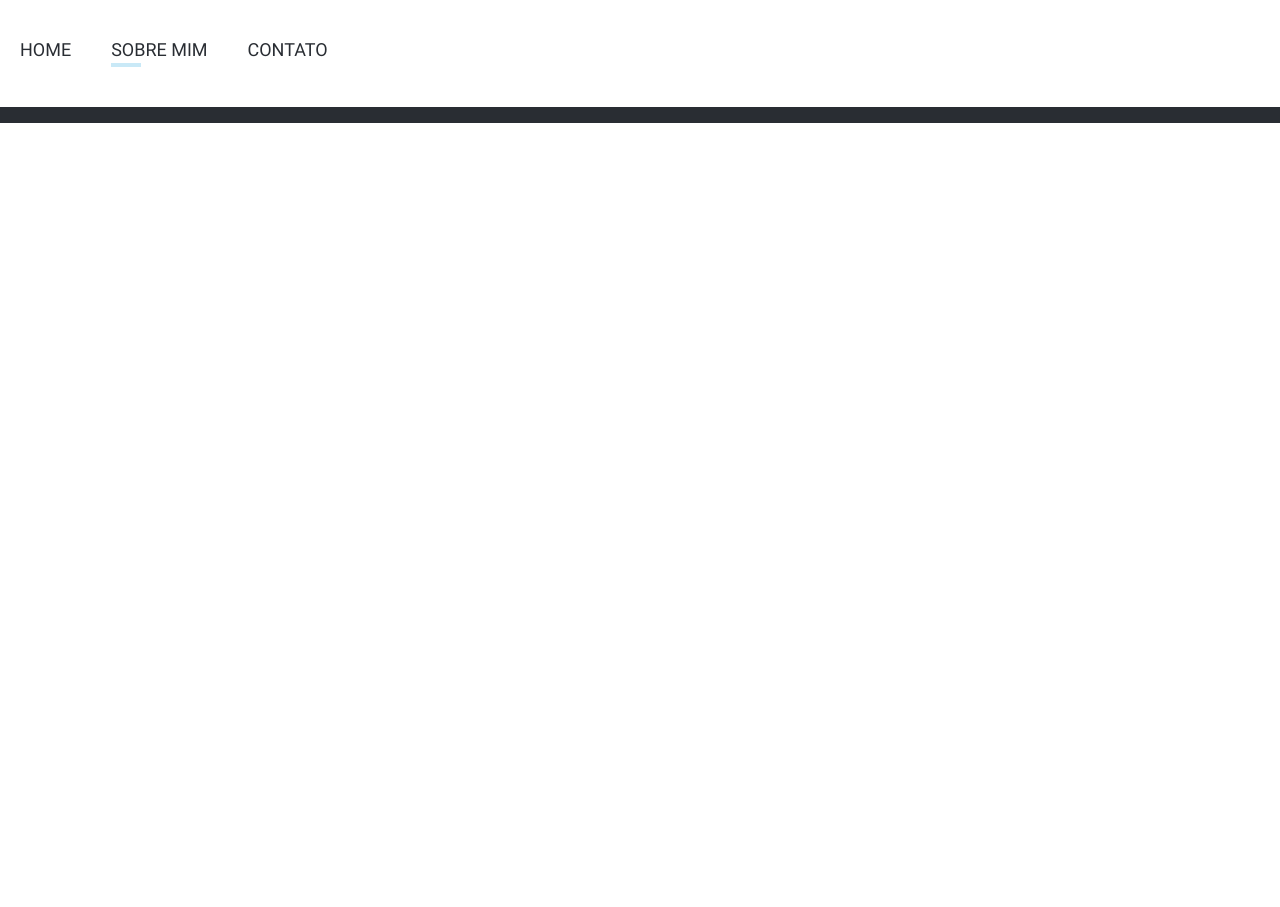
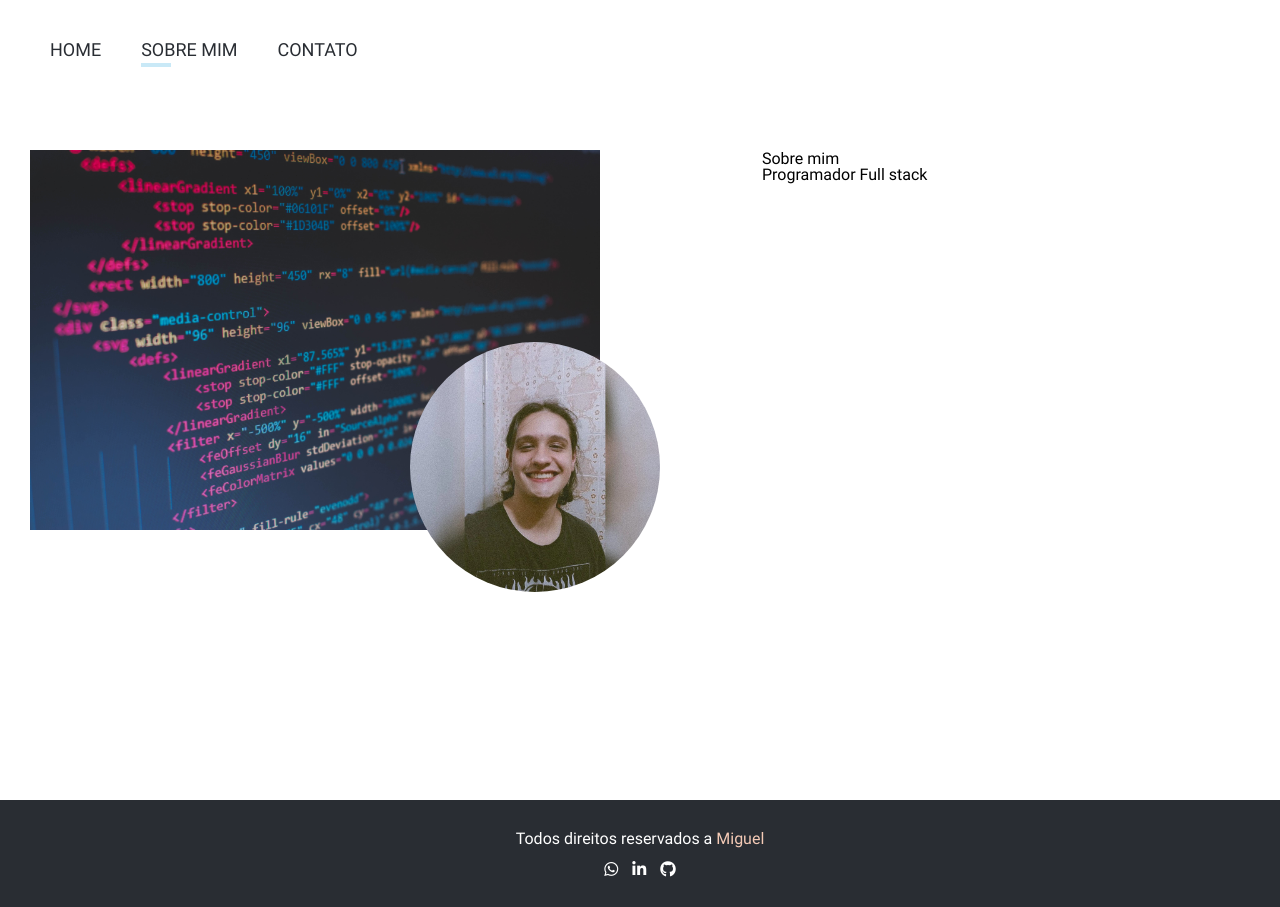
Before and after one commit to Miguel2k20/curriculo, a PHP site: page /sobrenos in a window 1280 px wide. Before the commit the page ends 123 px from the top, so only its background shows below. Run offline with PHP 8.4, Linux system fonts and the light colour scheme; some libraries are stand-ins or nearby versions.

Commit message:
sobrenos inicio

```diff
--- /dev/null
+++ b/estilos/css/responsive.css
@@ -0,0 +1,20 @@
+@media screen and (max-width:1439px) {
+
+}
+@media screen and (max-width:1260px) {
+
+}
+@media screen and (max-width:1030px) {
+
+}
+@media screen and (max-width:960px) {
+	.container {width:calc(100% - 20px)!important;margin-left: 10px;}
+}
+@media screen and (max-width:820px) {
+}
+@media screen and (max-width:620px) {
+
+}
+@media screen and (max-width:375px) {
+
+}
--- a/estilos/css/site.css
+++ b/estilos/css/site.css
@@ -4,10 +4,27 @@ body {
 }
 .container {
     max-width: 1440px;
-    width: 100%;
+    width: calc(100% - 60px);
     height: 100%;
     margin: 0 auto;
 }
+.content {
+    display: flex;
+}
+::-webkit-scrollbar {
+  width: 10px;
+}
+::-webkit-scrollbar-track {
+  background: #f1f1f1;
+}
+::-webkit-scrollbar-thumb {
+  background: #888;
+  transition: all 0.5s ease;
+}
+::-webkit-scrollbar-thumb:hover {
+  background: var(--second-color);
+}
+
 #header {
     position: fixed;
     left: 0;
@@ -133,7 +150,6 @@ body {
 #home .banner .text .subtitle{
     font-size: 25px;
 }
-
 #home .banner .text .button {
     font-size: 18px;
     background: #516565;
@@ -144,20 +160,55 @@ body {
     cursor: pointer;
     transition: all 0.8s ease;
 }
-
 #home .banner .text .button:hover {
     background: #fff;
     color: #516565;
 
 }
-
 #home .banner .text .item{
    margin-bottom: 15px;
    opacity: 0;
    transition: 0.8s ease all;
 }
-
 #home .banner .text .item.active{
     opacity: 1;
     margin: 0 0 15px 0;
 }
+#about_us {
+    padding: 150px 0;
+    height: 100vh;
+}
+#about_us .imagem_space {
+    width: 60%;
+}
+
+#about_us .imagem_space .icon {
+    position: absolute;
+    right: -60px;
+    bottom: -60px;
+    border-radius: 50%;
+    overflow: hidden;
+    width: 100%;
+    height: 100%;
+    max-height: 250px;
+    max-width: 250px;
+}
+#about_us .imagem_space .icon img {
+    width: 100%;
+    object-fit: cover;
+}
+
+#about_us .text {
+    width: 40%;
+}
+#about_us .imagem_space .imagem_main {
+    width: 100%;
+    max-width: 570px;
+    position: relative;
+
+}
+#about_us .imagem_space .imagem_main img {
+    width: 100%;
+    object-fit: cover;
+
+}
--- a/index.php
+++ b/index.php
@@ -20,6 +20,7 @@ if ($_GET['page'] == null) {
     <link rel="stylesheet" type="text/css" href="estilos/font/oleoskcript/stylesheet.css" />
     <link rel="stylesheet" type="text/css" href="estilos/css/padroes.css" />
     <link rel="stylesheet" type="text/css" href="estilos/css/site.css" />
+    <link rel="stylesheet" type="text/css" href="estilos/css/responsive.css" />
 
 </head>
 <script src="https://kit.fontawesome.com/b6698fea4f.js" crossorigin="anonymous"></script>
@@ -27,9 +28,9 @@ if ($_GET['page'] == null) {
 
 <body>
     <?php
-        include("header.php");
-        include("pages/" . $url);
-        include("footer.php");
+    include("header.php");
+    include("pages/" . $url);
+    include("footer.php");
     ?>
 
 </body>
--- a/pages/home.php
+++ b/pages/home.php
@@ -5,7 +5,7 @@
             <h3 class="title item">
                 João Miguel Mendonça
             </h3>
-            <h4 class="subtitle item">Desenvolverdo Full stack</h4>
+            <h4 class="subtitle item">Desenvolvedor Full stack</h4>
             <p class="button item">
                 Veja mais
             </p>
--- a/pages/sobrenos.php
+++ b/pages/sobrenos.php
@@ -1 +1,23 @@
-<h1>sober</h1>
+<div id="about_us">
+    <div class="container">
+        <div class="content">
+            <div class="imagem_space">
+                <div class="imagem_main">
+                    <div class="icon">
+                        <img src="imagens/1652405382358.jpg">
+                    </div>
+                    <img src="imagens/florian-olivo-4hbJ-eymZ1o-unsplash.jpg">
+                </div>
+            </div>
+
+            <div class="text">
+                <h3 class="title">
+                    Sobre mim
+                </h3>
+                <span class="subtitle">
+                    Programador Full stack
+                </span>
+            </div>
+        </div>
+    </div>
+</div>
```
Also changed, not shown: imagens/1652405382358.jpg (added), imagens/florian-olivo-4hbJ-eymZ1o-unsplash.jpg (added).
